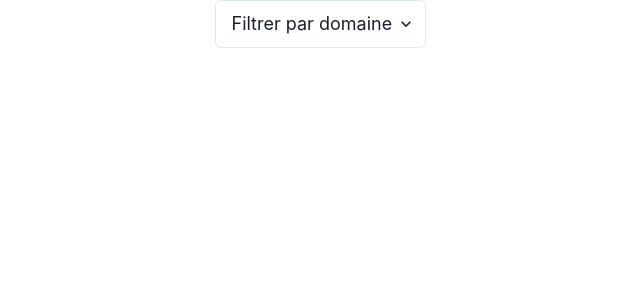
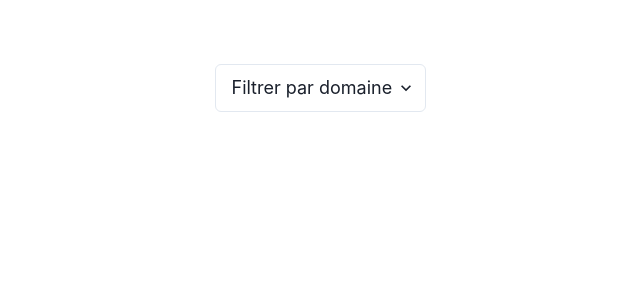
Before and after one commit to LTOssian/test-Markets, a React (Create React App) app in the folder front/: page / in a window 1280 px wide. Shown: the top 300 px of the page, without its empty margins (320-960 px from the left). Built offline with nearby package versions, Linux system fonts and the light colour scheme.

Commit message:
feat: reset filter button

```diff
--- a/front/src/components/SimpleFilter/SimpleFilter.css
+++ b/front/src/components/SimpleFilter/SimpleFilter.css
@@ -1,3 +1,7 @@
 .simpleFilter {
-    max-width: 300px;
+    max-width: 500px;
+    margin: 64px;
+    display: flex;
+    gap: 16px;
+    align-items: center;
 }
--- a/front/src/components/SimpleFilter/SimpleFilter.tsx
+++ b/front/src/components/SimpleFilter/SimpleFilter.tsx
@@ -1,14 +1,13 @@
 import React, {ChangeEvent, Dispatch, SetStateAction, useState} from 'react';
 import './SimpleFilter.css';
 import {PlaceType} from "../../utils/place_type.enum";
-import { Select } from '@chakra-ui/react'
+import {CloseButton, filter, Select} from '@chakra-ui/react'
 
 interface SimpleFilterProps {
     onChange: Dispatch<SetStateAction<string>>;
     filterValue: string;
 }
 function SimpleFilter({onChange, filterValue}: SimpleFilterProps) {
-
     return (
         <div className={"simpleFilter"}>
             <Select
@@ -27,6 +26,13 @@ function SimpleFilter({onChange, filterValue}: SimpleFilterProps) {
                     })
                 }
             </Select>
+            {
+                filterValue ? (
+                    <CloseButton size='lg' onClick={() => {
+                        onChange("");
+                    }}/>
+                ) : null
+            }
         </div>
     )
 }
```
